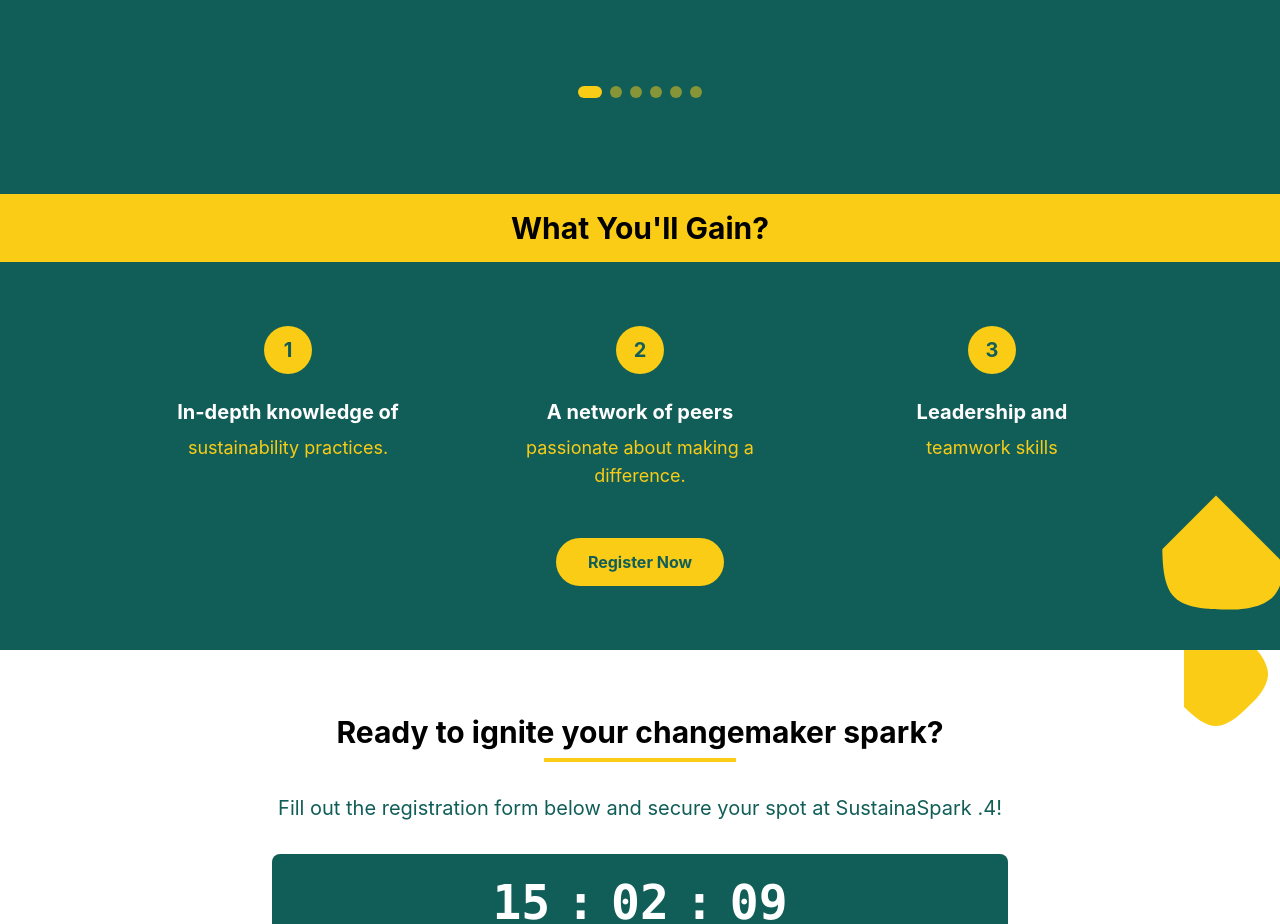
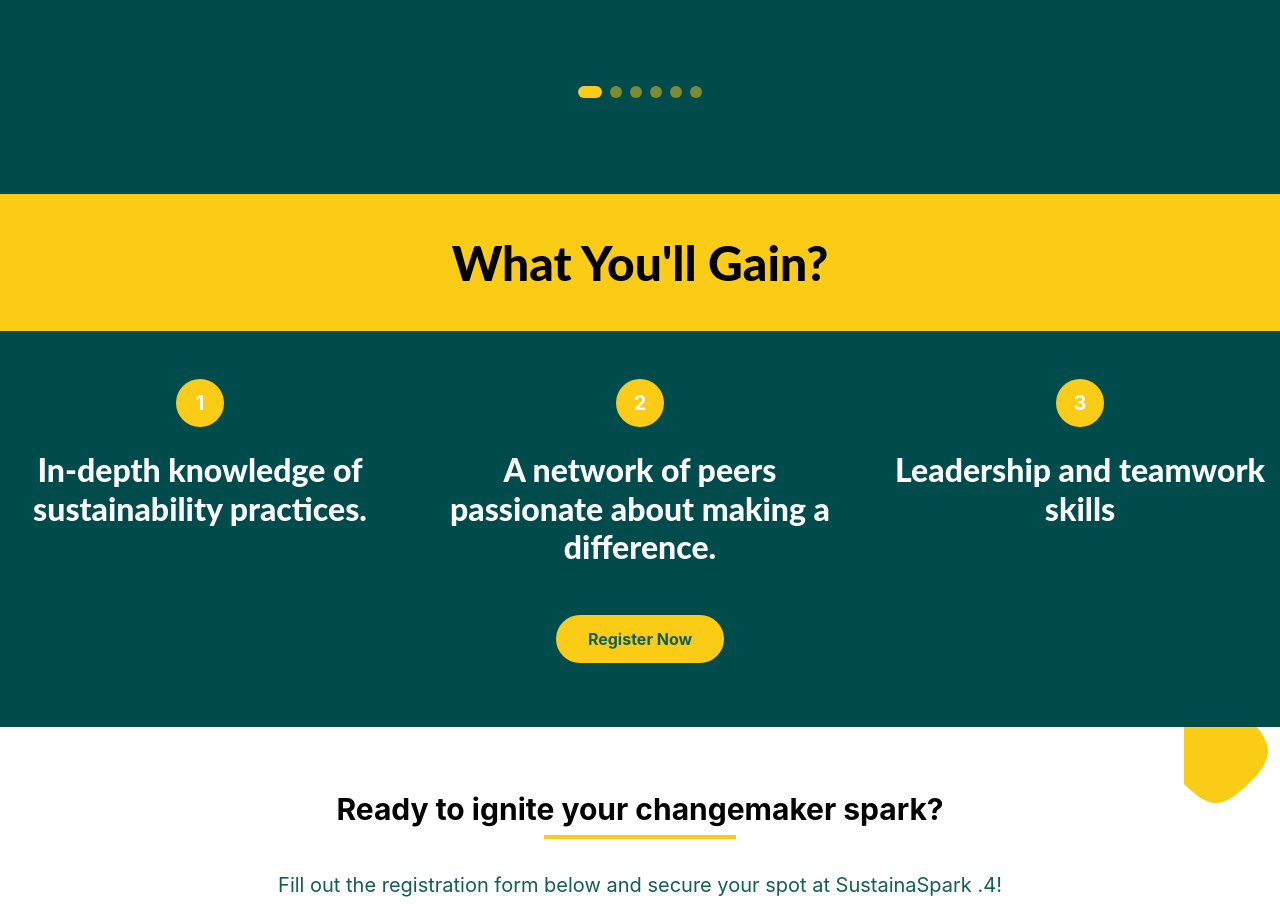
Before and after one commit to sushrut-patil/sustainaspark, a React (Create React App) app: page / in a window 1280 px wide. Shown: the part 2420-3344 px from the top of the page. Built offline with nearby package versions, Linux system fonts and the light colour scheme.

Commit message:
Gain section Updated

```diff
--- a/src/Components/BenefitsSlider.js
+++ b/src/Components/BenefitsSlider.js
@@ -50,7 +50,7 @@ const BenefitsSlider = () => {
   };
 
   return (
-    <section className="bg-teal-800">
+    <section className="bg-[#004C4C]">
       {/* Header */}
       <div style={{ backgroundColor: '#FFC12D' }} className="py-8 mb-12 w-full text-center">
         <h2 className="text-4xl font-extrabold mb-2 text-black-800 lg:text-[48px] lg:leading-[57.6px]">
--- a/src/Components/GainsSection.js
+++ b/src/Components/GainsSection.js
@@ -4,25 +4,22 @@ const GainsSection = () => {
   const benefits = [
     {
       number: "1",
-      title: "In-depth knowledge of",
-      subtitle: "sustainability practices."
+      text: "In-depth knowledge of sustainability practices."
     },
     {
       number: "2",
-      title: "A network of peers",
-      subtitle: "passionate about making a difference."
+      text: "A network of peers passionate about making a difference."
     },
     {
       number: "3",
-      title: "Leadership and",
-      subtitle: "teamwork skills"
+      text: "Leadership and teamwork skills"
     }
   ];
 
   return (
-    <section className="bg-teal-800 py-16 relative overflow-hidden">
+    <section className="bg-[#004C4C] py-16 relative overflow-hidden">
       {/* Decorative leaf */}
-      <div className="absolute right-0 bottom-0">
+      {/* <div className="absolute right-0 bottom-0">
         <svg
           className="w-32 h-32 text-yellow-400 transform rotate-45"
           viewBox="0 0 24 24"
@@ -32,16 +29,24 @@ const GainsSection = () => {
             d="M17.75 12.5C17.75 12.5 21 9.25 21 6C21 2.75 17.75 -0.5 17.75 -0.5C14.5 -3.75 11.25 -7 8 -7C4.75 -7 1.5 -3.75 -1.75 -0.5C-1.75 -0.5 -5 2.75 -5 6C-5 9.25 -1.75 12.5 -1.75 12.5C1.5 15.75 4.75 19 8 19C11.25 19 14.5 15.75 17.75 12.5Z"
           />
         </svg>
-      </div>
+      </div> */}
 
       {/* Header */}
-      <div className="bg-yellow-400 py-4 px-4 mb-16">
-        <h2 className="text-3xl font-bold text-center">What You'll Gain?</h2>
+      <div className="bg-yellow-400 p-10">
+        <h2 style={{
+          fontFamily: 'Lato',
+          fontSize: '48px',
+          fontWeight: 800,
+          lineHeight: '57.6px',
+          textAlign: 'center'
+        }} className="text-black-800">
+          What You'll Gain?
+        </h2>
       </div>
 
       {/* Benefits Grid */}
-      <div className="container mx-auto px-4">
-        <div className="grid md:grid-cols-3 gap-8 max-w-5xl mx-auto">
+      <div className="container mx-auto mt-12">
+        <div className="grid md:grid-cols-3 gap-10 max-w-10xl mx-auto">
           {benefits.map((benefit, index) => (
             <div
               key={index}
@@ -52,7 +57,7 @@ const GainsSection = () => {
                 w-12 h-12
                 rounded-full
                 bg-yellow-400
-                text-teal-800
+                text-white
                 text-xl
                 font-bold
                 flex
@@ -69,9 +74,16 @@ const GainsSection = () => {
               </div>
 
               {/* Benefit Text */}
-              <div className="text-white space-y-2">
-                <h3 className="text-xl font-bold">{benefit.title}</h3>
-                <p className="text-lg text-yellow-400">{benefit.subtitle}</p>
+              <div className="text-white">
+                <p style={{
+                  fontFamily: 'Lato',
+                  fontSize: '32px',
+                  fontWeight: 800,
+                  lineHeight: '38.4px',
+                  textAlign: 'center'
+                }} className="text-white">
+                  {benefit.text}
+                </p>
               </div>
             </div>
           ))}
```
